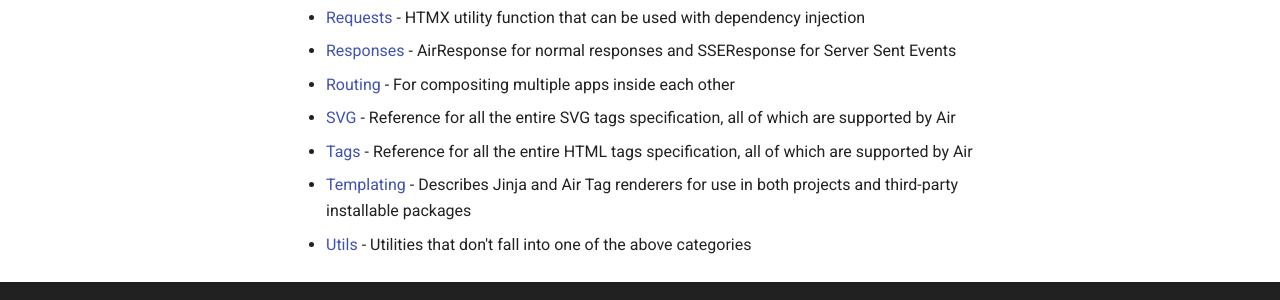
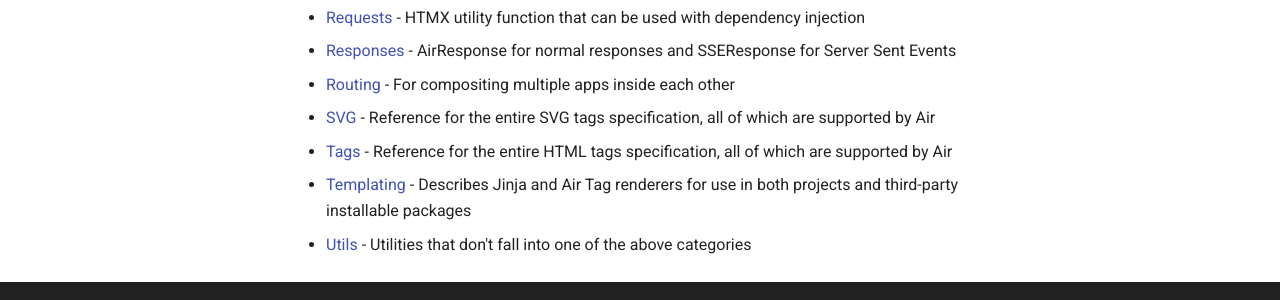
Before and after one commit to feldroy/air, an MkDocs documentation site: the page built from docs/api/index.md, in a window 1280 px wide and 1121 px high. Shown: the part 703-1003 px from the top of the window. Built offline with MkDocs 1.6.1 and Material for MkDocs 9.7.7, drawn with Linux system fonts in a browser that asks for light colours; comment, search, counter and statistics services are not loaded.

Commit message:
docs: Change 'Reference for all the entire' to 'Reference for the entire'

```diff
--- a/docs/api/index.md
+++ b/docs/api/index.md
@@ -15,7 +15,7 @@ Here is the Air reference documentation. It explains how to do things, as well a
 - [Requests](../api/requests.md) - HTMX utility function that can be used with dependency injection
 - [Responses](../api/responses.md) - AirResponse for normal responses and SSEResponse for Server Sent Events
 - [Routing](../api/routing.md) - For compositing multiple apps inside each other
-- [SVG](../api/svg/index.md) - Reference for all the entire SVG tags specification, all of which are supported by Air
-- [Tags](../api/tags/index.md) - Reference for all the entire HTML tags specification, all of which are supported by Air
+- [SVG](../api/svg/index.md) - Reference for the entire SVG tags specification, all of which are supported by Air
+- [Tags](../api/tags/index.md) - Reference for the entire HTML tags specification, all of which are supported by Air
 - [Templating](../api/templating.md) - Describes Jinja and Air Tag renderers for use in both projects and third-party installable packages
 - [Utils](../api/utils.md) - Utilities that don't fall into one of the above categories
```
